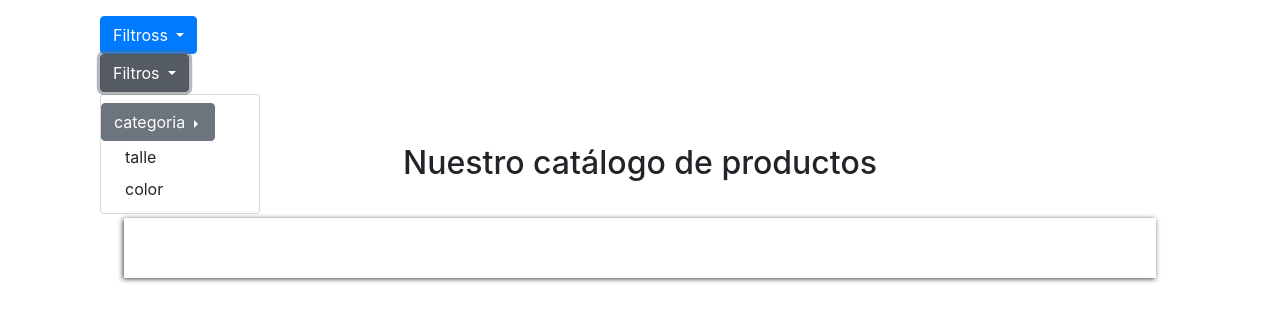
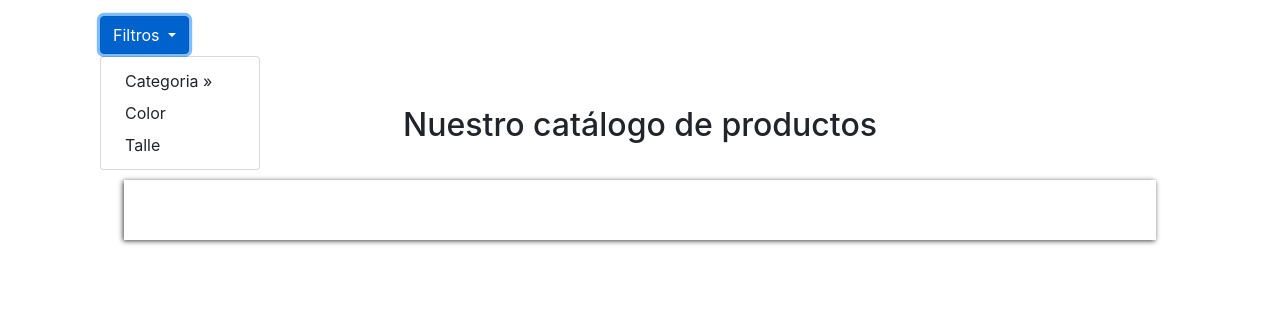
Before and after one commit to MarcosArguello2021/PIG-Django-Com-22820, a Django app: page /calzado in a window 1280 px wide, after a click on "Filtros". Shown: the part 131-453 px from the top of the page. Run offline with Django 3.2, Linux system fonts and the light colour scheme; data that the repository does not hold is empty; parts of the project's set-up code (start-up, migrations or seed data) failed here and were passed over; some libraries are stand-ins or nearby versions.

Commit message:
arreglado menu desplegable

```diff
--- a/links.txt
+++ b/links.txt
@@ -7,3 +7,7 @@ EJEMPLOS DE PROYECTO
     https://github.com/justdjango/django-ecommerce
 
     https://github.com/justdjango/django-ecommerce
+
+DROPDOWN MENU
+    https://mdbootstrap.com/docs/standard/extended/dropdown-multilevel/#
+    https://getbootstrap.com/docs/4.0/components/dropdowns/
--- a/pig_django_com_22820/crud_tienda/static/crud_tienda/css/style.css
+++ b/pig_django_com_22820/crud_tienda/static/crud_tienda/css/style.css
@@ -55,3 +55,21 @@
     box-shadow: -1px 1px 5px 0px rgba(0, 0, 0, 0.75);
     text-align: center;
 }
+/* -------- menu desplegable ------------ */
+.dropdown-menu li {
+position: relative;
+}
+.dropdown-menu .dropdown-submenu {
+display: none;
+position: absolute;
+left: 100%;
+top: -7px;
+}
+.dropdown-menu .dropdown-submenu-left {
+right: 100%;
+left: auto;
+}
+.dropdown-menu > li:hover > .dropdown-submenu {
+display: block;
+}
+/* ----------------------------------------- */
--- a/pig_django_com_22820/templates/crud_tienda/calzado.html
+++ b/pig_django_com_22820/templates/crud_tienda/calzado.html
@@ -2,54 +2,30 @@
 {% block title %}{{categoria}}{% endblock %}
 
 {% block filters %}
-<div class="dropdown" style="position:relative">
-    <a href="#" class="btn btn-primary dropdown-toggle" data-toggle="dropdown">Filtross <span class="caret"></span></a>
-    <ul class="dropdown-menu">
+<div class="dropdown">
+    <button class="btn btn-primary dropdown-toggle" type="button" id="dropdownMenuButton"
+      data-toggle="dropdown" aria-expanded="false">
+      Filtros
+    </button>
+    <ul class="dropdown-menu" aria-labelledby="dropdownMenuButton">
         <li>
-            <a class="trigger right-caret">Level 1</a>
-            <ul class="dropdown-menu sub-menu">
-                <li><a href="#">Level 2</a></li>
-                <li>
-                    <a class="trigger right-caret">Level 2</a>
-                    <ul class="dropdown-menu sub-menu">
-                        <li><a href="#">Level 3</a></li>
-                        <li><a href="#">Level 3</a></li>
-                        <li>
-                            <a class="trigger right-caret">Level 3</a>
-                            <ul class="dropdown-menu sub-menu">
-                                <li><a href="#">Level 4</a></li>
-                                <li><a href="#">Level 4</a></li>
-                                <li><a href="#">Level 4</a></li>
-                            </ul>
-                        </li>
-                    </ul>
-                </li>
-                <li><a href="#">Level 2</a></li>
-            </ul>
+          <a class="dropdown-item" href="#">
+            Categoria &raquo;
+          </a>
+          <ul class="dropdown-menu dropdown-submenu">
+            <li>
+              <a class="dropdown-item" href="#">Mujer</a>
+            </li>
+            <li>
+              <a class="dropdown-item" href="#">Hombre</a>
+            </li>
+          </ul>
         </li>
-        <li><a href="#">Level 1</a></li>
-        <li><a href="#">Level 1</a></li>
+      <li><a class="dropdown-item" href="#">Color</a></li>
+      <li>
+        <a class="dropdown-item" href="#">Talle</a>
+      </li>
     </ul>
-</div>
-<div class="dropdown" style="position:relative">
-    <button class="btn btn-secondary dropdown-toggle" type="button" id="dropdownMenuButton" data-toggle="dropdown"
-        aria-haspopup="true" aria-expanded="false">
-        Filtros
-    </button>
-    <div class="dropdown-menu" aria-labelledby="dropdownMenuButton">
-        <div class="dropright">
-            <button class="btn btn-secondary dropdown-toggle" type="button" id="droprightMenuButton"
-                data-toggle="dropdown" aria-haspopup="true" aria-expanded="false">
-                categoria
-            </button>
-            <div class="dropdown-menu" aria-labelledby="droprightMenuButton">
-                <a class="dropdown-item" href="#">mujer</a>
-                <a class="dropdown-item" href="#">hombre</a>
-            </div>
-        </div>
-        <a class="dropdown-item" href="#">talle</a>
-        <a class="dropdown-item" href="#">color</a>
-    </div>
-</div>
+  </div>
 
 {% endblock %}
```
Also changed, not shown: pig_django_com_22820/crud_tienda/models.py (+34 -11 lines), pig_django_com_22820/templates/crud_tienda/vestimenta.html (+22 -15 lines).
